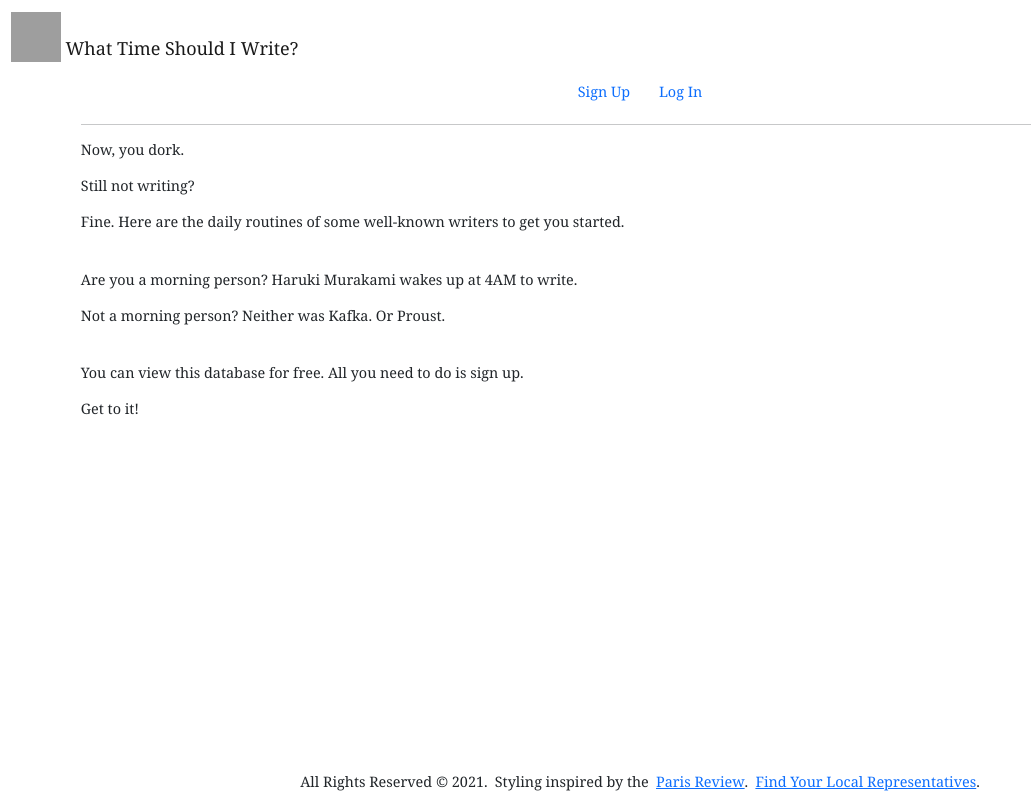
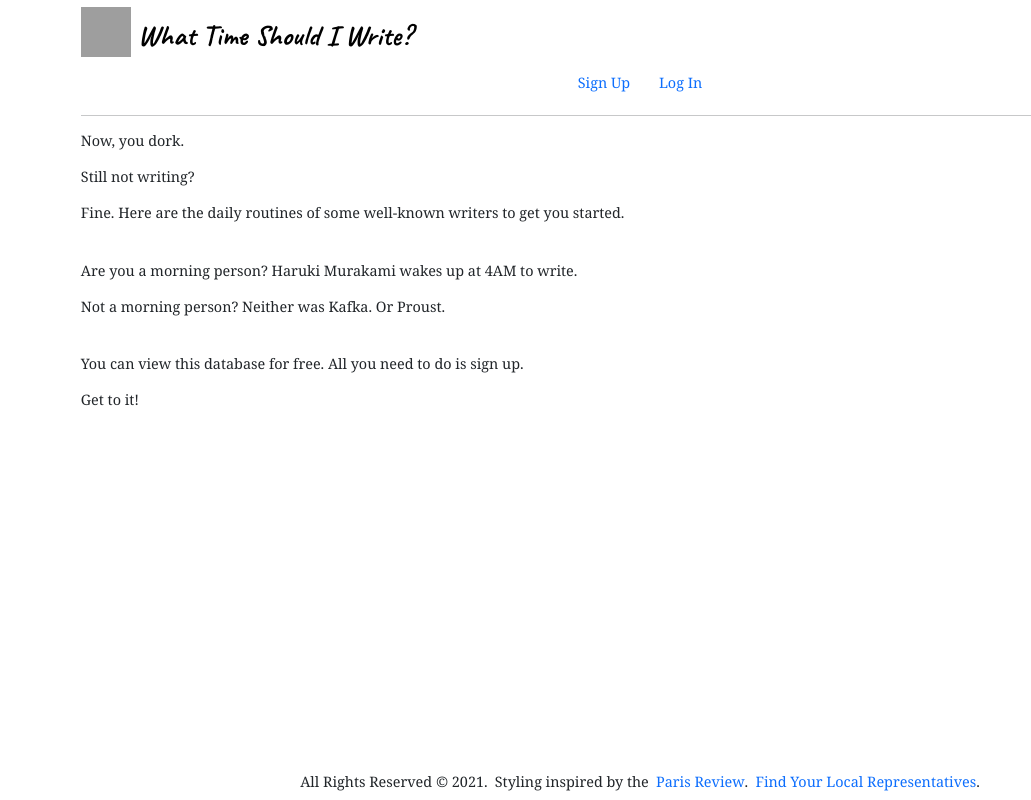
Before and after one commit to bg-write/what-time-should-i-write, a Django app: page / in a window 1280 px wide. Shown: the whole page, without its empty margins (0-1031 px from the left). Run offline with Django 3.2, Linux system fonts and the light colour scheme; grey boxes are pictures that could not be loaded.

Commit message:
Add logo

```diff
--- a/main_app/static/css/style.css
+++ b/main_app/static/css/style.css
@@ -14,7 +14,8 @@ html {
 
 body {
 	background-color: #fff;
-	font-family: "garamond-premier-pro", Georgia, Cambria, Times New Roman, Times, serif, system-ui, -apple-system, BlinkMacSystemFont, 'Segoe UI', Roboto,
+	font-family: 'garamond-premier-pro', Georgia, Cambria, Times New Roman, Times,
+		serif, system-ui, -apple-system, BlinkMacSystemFont, 'Segoe UI', Roboto,
 		Oxygen-Sans, Ubuntu, Cantarell, 'Helvetica Neue', sans-serif;
 	display: flex;
 	min-height: 100vh;
@@ -30,9 +31,27 @@ footer.page-footer {
 	text-align: right;
 }
 
+a {
+	text-decoration: none;
+}
+
+a:hover {
+	color: blue;
+	text-decoration: underline;
+}
+
 /*--------------------CLASSES (.)--------------------*/
 
-/*--------------------IDS (#)--------------------*/
-/*--------------------XXX.XXX--------------------*/
+/*--------------------IDS (#)------------------------*/
+/*--------------------base.html----------------------*/
+#header-title {
+	/* "What Time Should I Write" */
+	font-family: 'Caveat', cursive;
+	font-size: 2rem;
+	color: black;
+}
 
-/*--------------------MEDIA QUERIES--------------------*/
+/*--------------------index.html----------------------*/
+
+
+/*--------------------MEDIA QUERIES------------------*/
--- a/main_app/templates/base.html
+++ b/main_app/templates/base.html
@@ -13,11 +13,8 @@
 			integrity="sha384-giJF6kkoqNQ00vy+HMDP7azOuL0xtbfIcaT9wjKHr8RbDVddVHyTfAAsrekwKmP1"
 			crossorigin="anonymous"
 		/>
-		<link
-			href="//fonts.googleapis.com/css?family=Lobster&subset=latin,latin-ext"
-			rel="stylesheet"
-			type="text/css"
-		/>
+		<link rel="preconnect" href="https://fonts.gstatic.com">
+		<link href="https://fonts.googleapis.com/css2?family=Caveat:wght@700&display=swap" rel="stylesheet">
 		<link
 			rel="stylesheet"
 			type="text/css"
@@ -26,15 +23,15 @@
 	</head>
 	<body>
 		<header class="navbar navbar-light">
-			<div class="container-fluid">
+			<div class="container">
 				{% if user.is_authenticated %}
-				<a class="navbar-brand" href="{% url 'index' %}">
+				<a id="header-title" href="{% url 'index' %}">
 				{% else %}
-				<a class="navbar-brand" href="{% url 'home' %}">
+				<a id="header-title" href="{% url 'home' %}">
 				{% endif %}
 					<img
-						src="https://picsum.photos/200"
-						alt="lorem picsum"
+						src="https://i.imgur.com/1DAKbpo.jpg"
+						alt="snoopy writing"
 						width="50"
 						height="50"
 						class="d-inline-block align-bottom"
```
